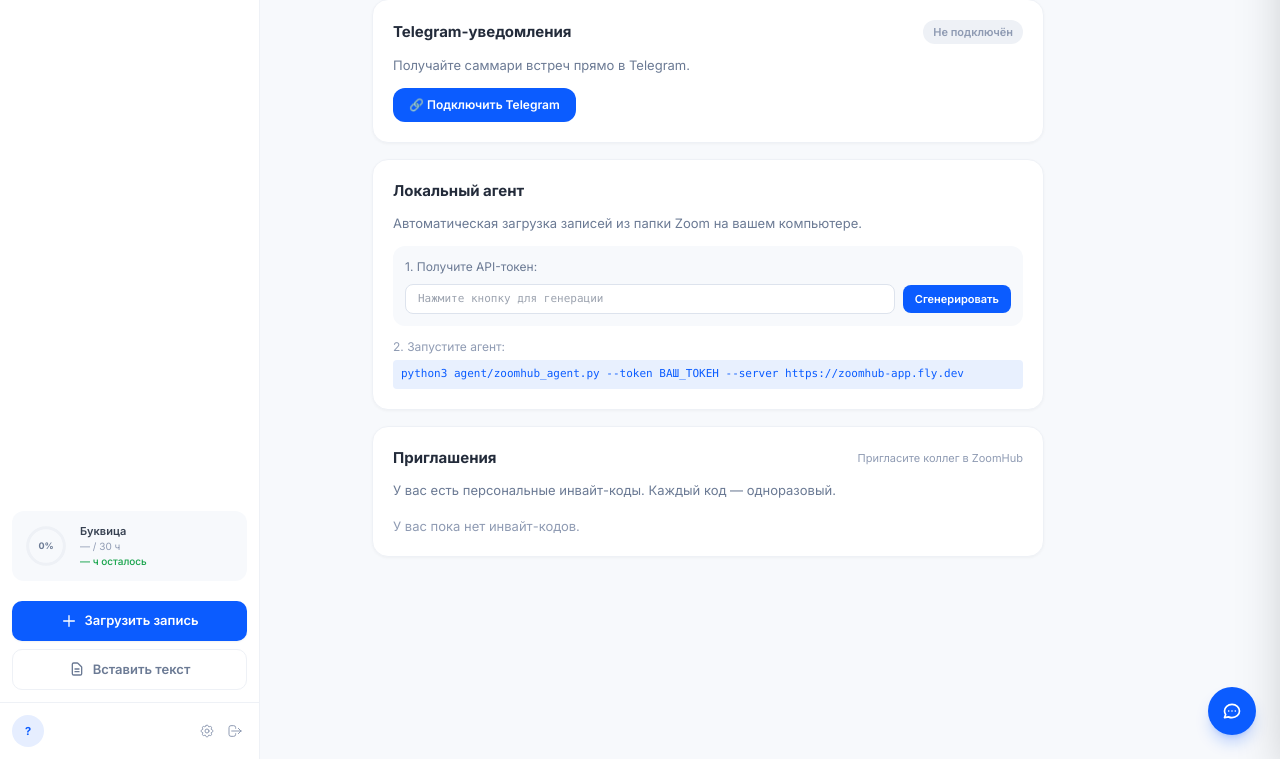
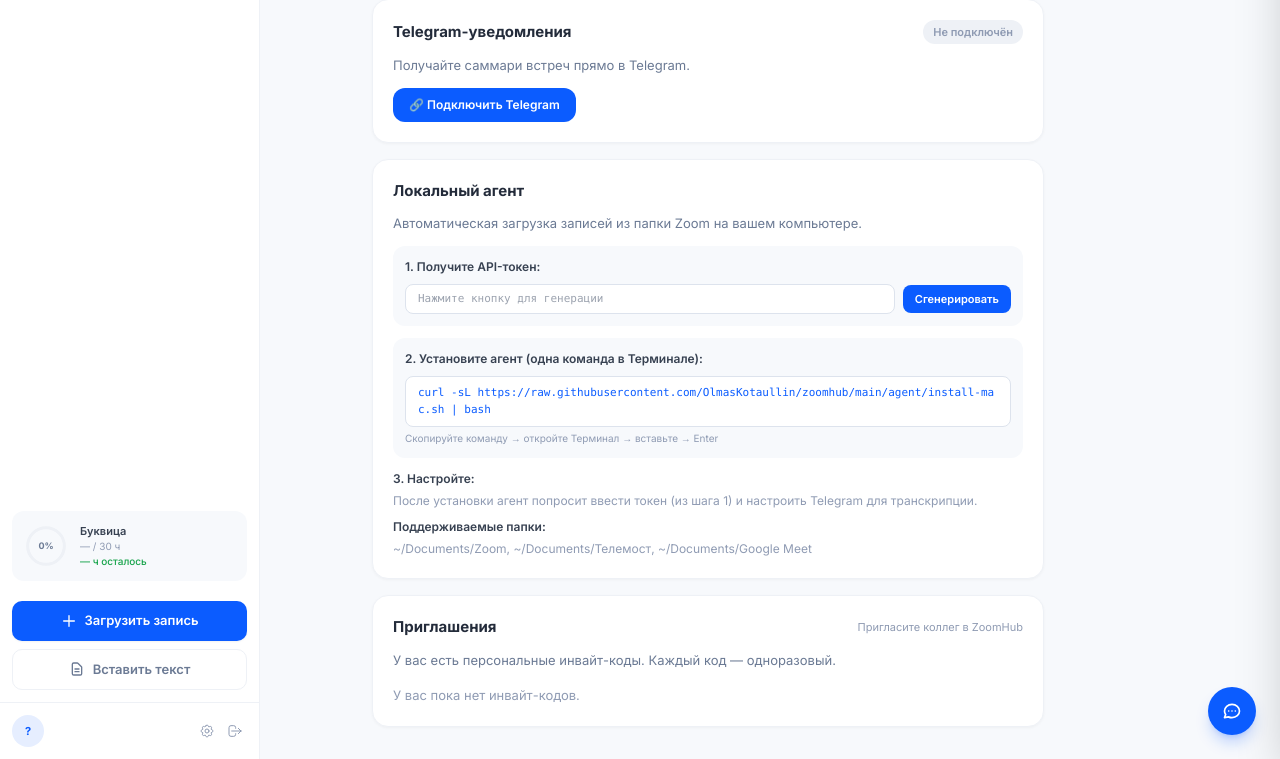
Before and after one commit to OlmasKotaullin/zoomhub, a Python web app: template app/templates/settings.html in a window 1280 px wide. Shown: the part 1540-2299 px from the top of the page. Run offline with Jinja, Linux system fonts and the light colour scheme; the template is opened without the code that fills it, so the values that code supplies are empty; some libraries are stand-ins or nearby versions.

Commit message:
feat: one-command agent install for Mac — curl | bash
- install-mac.sh downloads agent files, creates venv, runs setup
- Settings page: clear 3-step install instructions
- Onboarding: single curl command instead of .dmg download links

Co-Authored-By: Claude Opus 4.6 (1M context) <noreply@anthropic.com>

```diff
--- a/app/templates/settings.html
+++ b/app/templates/settings.html
@@ -306,7 +306,7 @@
     </div>
     <p class="text-[13px] text-g-500 mb-3">Автоматическая загрузка записей из папки Zoom на вашем компьютере.</p>
     <div class="bg-g-50 rounded-xl p-3 mb-3">
-      <p class="text-[12px] text-g-500 mb-2">1. Получите API-токен:</p>
+      <p class="text-[12px] font-semibold text-g-700 mb-2">1. Получите API-токен:</p>
       <div class="flex gap-2 items-center">
         <input id="agentToken" type="text" readonly value="{{ user.agent_api_token or '' }}" placeholder="Нажмите кнопку для генерации"
                class="flex-1 px-3 py-1.5 border border-g-200 rounded-lg text-[11px] font-mono bg-white">
@@ -315,11 +315,16 @@
         </button>
       </div>
     </div>
+    <div class="bg-g-50 rounded-xl p-3 mb-3">
+      <p class="text-[12px] font-semibold text-g-700 mb-2">2. Установите агент (одна команда в Терминале):</p>
+      <code id="installCmd" class="block text-zoom font-mono bg-white border border-g-200 px-3 py-2 rounded-lg text-[11px] break-all select-all cursor-pointer" onclick="navigator.clipboard.writeText(this.textContent.trim()); this.style.borderColor='#22c55e'; setTimeout(() => this.style.borderColor='', 1500)">curl -sL https://raw.githubusercontent.com/OlmasKotaullin/zoomhub/main/agent/install-mac.sh | bash</code>
+      <p class="text-[10px] text-g-400 mt-1">Скопируйте команду → откройте Терминал → вставьте → Enter</p>
+    </div>
     <div class="text-[12px] text-g-400">
-      <p>2. Запустите агент:</p>
-      <code class="block mt-1 text-zoom font-mono bg-zoom-light px-2 py-1.5 rounded text-[11px] break-all">
-        python3 agent/zoomhub_agent.py --token ВАШ_ТОКЕН --server https://zoomhub-app.fly.dev
-      </code>
+      <p class="font-semibold text-g-700 mb-1">3. Настройте:</p>
+      <p>После установки агент попросит ввести токен (из шага 1) и настроить Telegram для транскрипции.</p>
+      <p class="mt-2 font-semibold text-g-700">Поддерживаемые папки:</p>
+      <p class="mt-1">~/Documents/Zoom, ~/Documents/Телемост, ~/Documents/Google Meet</p>
     </div>
   </div>
 
```
Also changed, not shown: app/templates/onboarding.html (+6 -22 lines), 1 other file.
